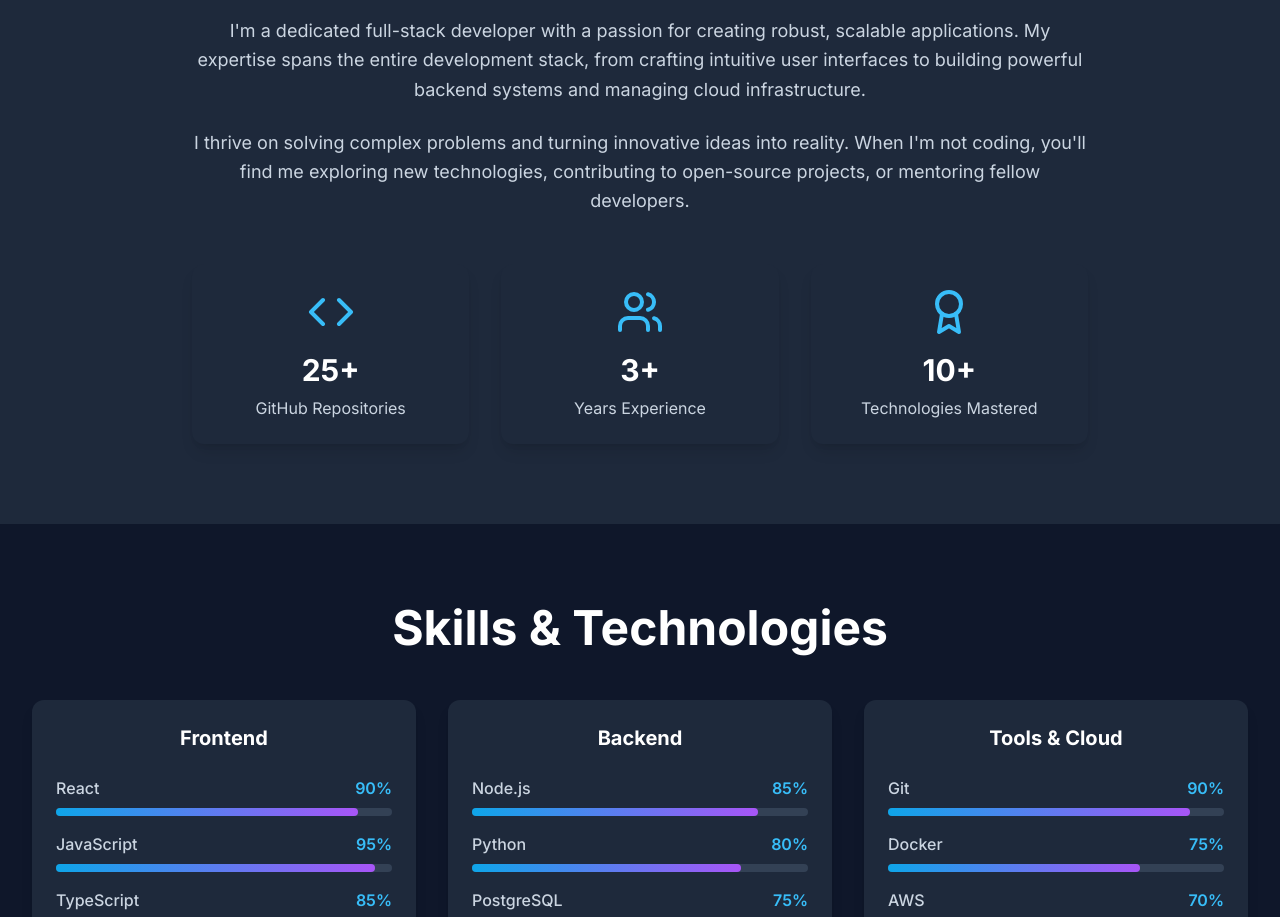
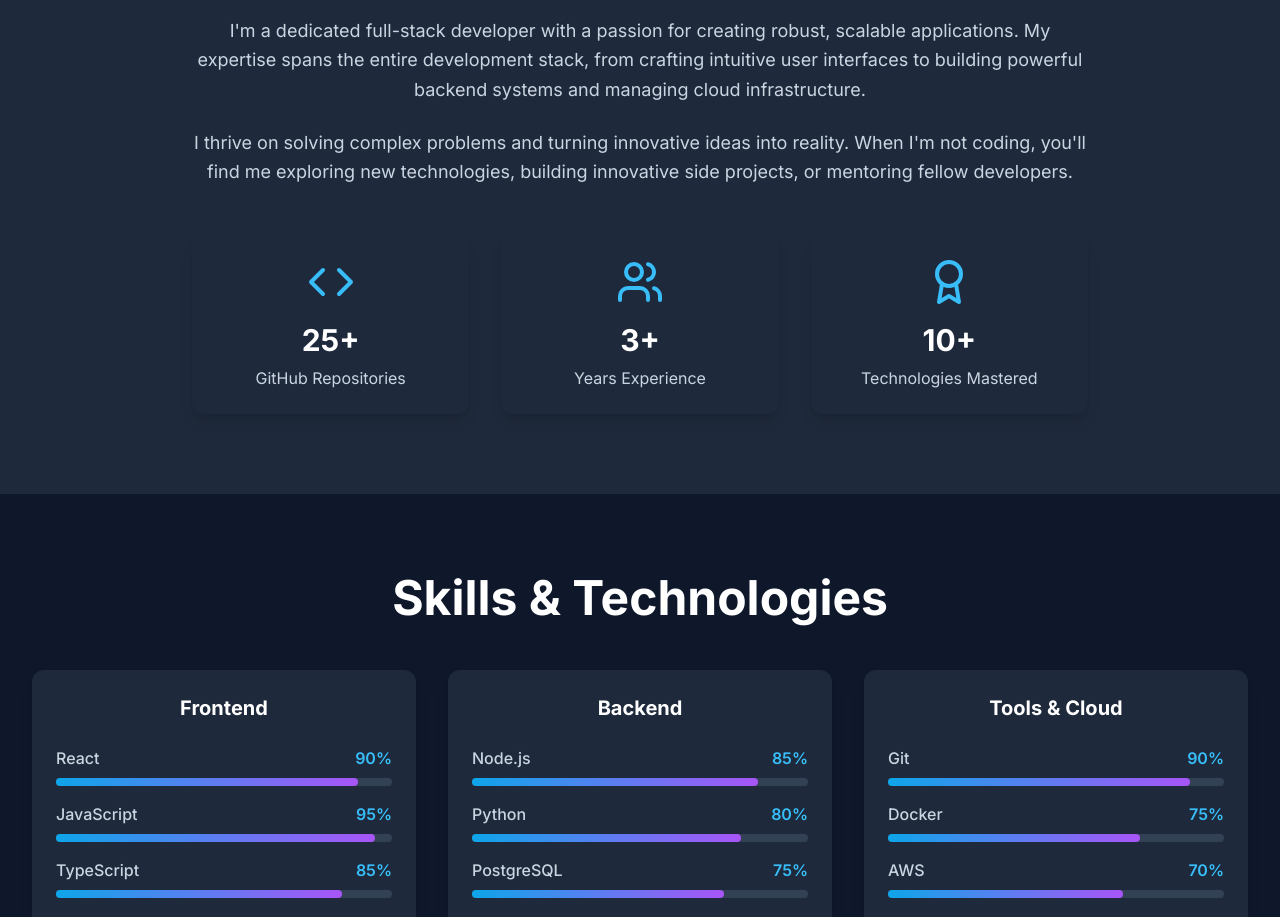
Before and after one commit to ledoit/ledoit.dev, a React (Vite) app: page / in a window 1280 px wide. Shown: the part 960-1877 px from the top of the page. Built offline with nearby package versions, Linux system fonts and the light colour scheme; a web font is replaced by a local one.

Commit message:
Update About section & prep for gh pages deployment

```diff
--- a/src/components/About.tsx
+++ b/src/components/About.tsx
@@ -38,7 +38,7 @@ const About = () => {
             <p className="text-lg text-dark-600 dark:text-dark-300 leading-relaxed">
               I thrive on solving complex problems and turning innovative ideas into
               reality. When I'm not coding, you'll find me exploring new technologies,
-              contributing to open-source projects, or mentoring fellow developers.
+              building innovative side projects, or mentoring fellow developers.
             </p>
           </motion.div>
 
--- a/src/components/Navbar.tsx
+++ b/src/components/Navbar.tsx
@@ -1,4 +1,4 @@
-import { useState, useEffect } from 'react'
+import React, { useState, useEffect } from 'react'
 import { motion } from 'framer-motion'
 import { Menu, X, Sun, Moon } from 'lucide-react'
 import { useTheme } from '../contexts/ThemeContext'
```
Also changed, not shown: 1 other file (tests, documents, lock files or other folders).
